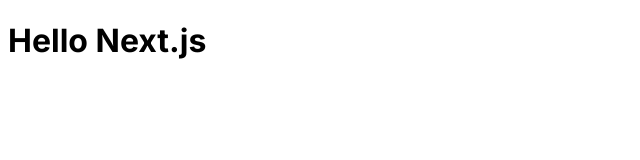
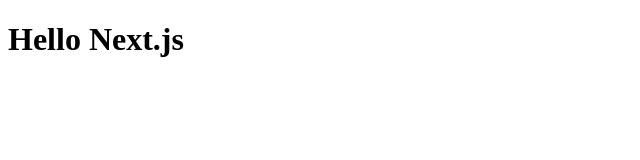
Before and after one commit to YennieJ/study_next.js, a Next.js app: page / in a window 1280 px wide. Shown: the top 160 px of the page, without its empty margins (0-640 px from the left). Built offline with nearby package versions, Linux system fonts and the light colour scheme.

Commit message:
초기 셋팅

```diff
--- a/app/layout.js
+++ b/app/layout.js
@@ -1,7 +1,4 @@
-import { Inter } from "next/font/google";
 import "./globals.css";
-
-const inter = Inter({ subsets: ["latin"] });
 
 export const metadata = {
   title: "Create Next App",
@@ -10,8 +7,8 @@
 
 export default function RootLayout({ children }) {
   return (
-    <html lang="en">
-      <body className={inter.className}>{children}</body>
+    <html>
+      <body>{children}</body>
     </html>
   );
 }
```
